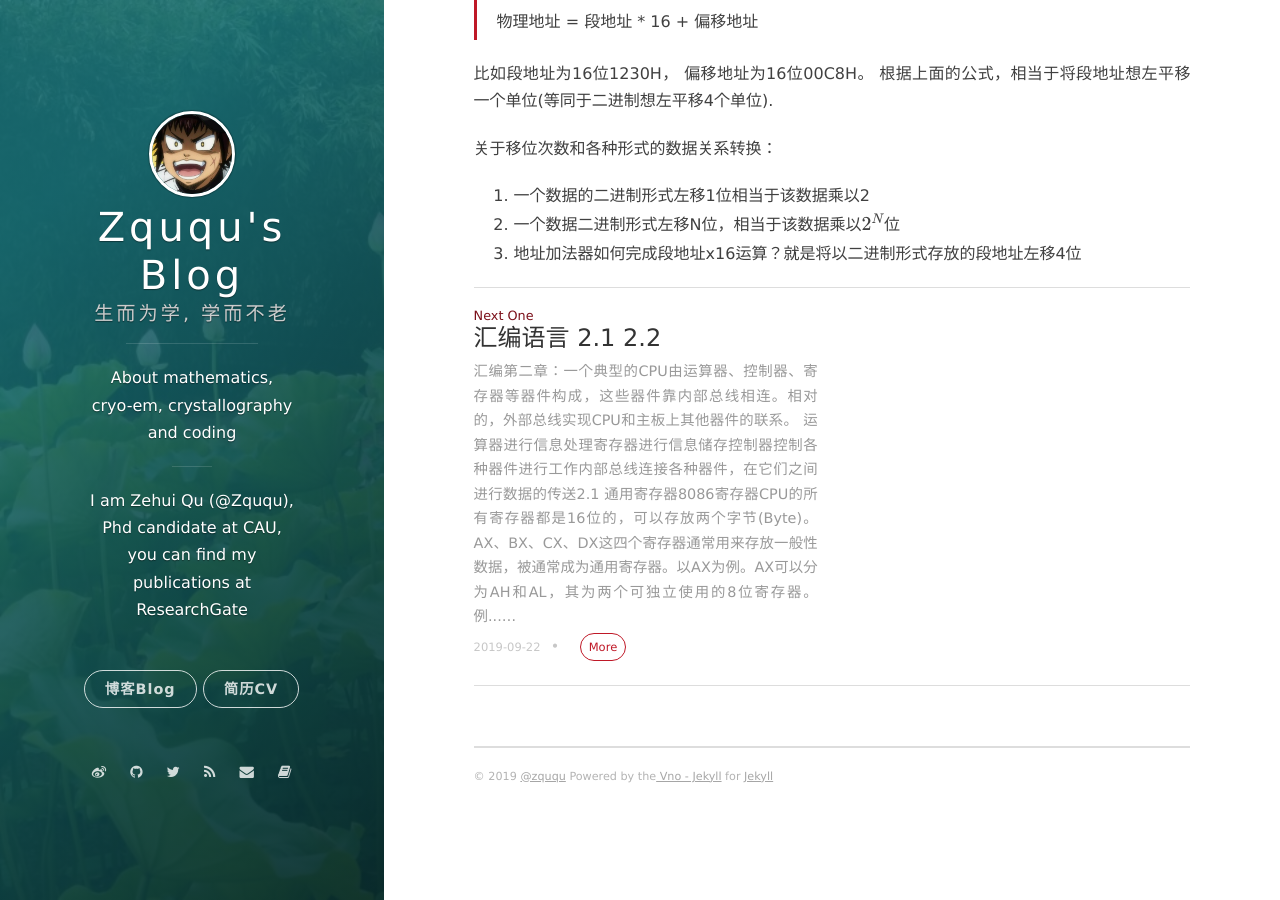
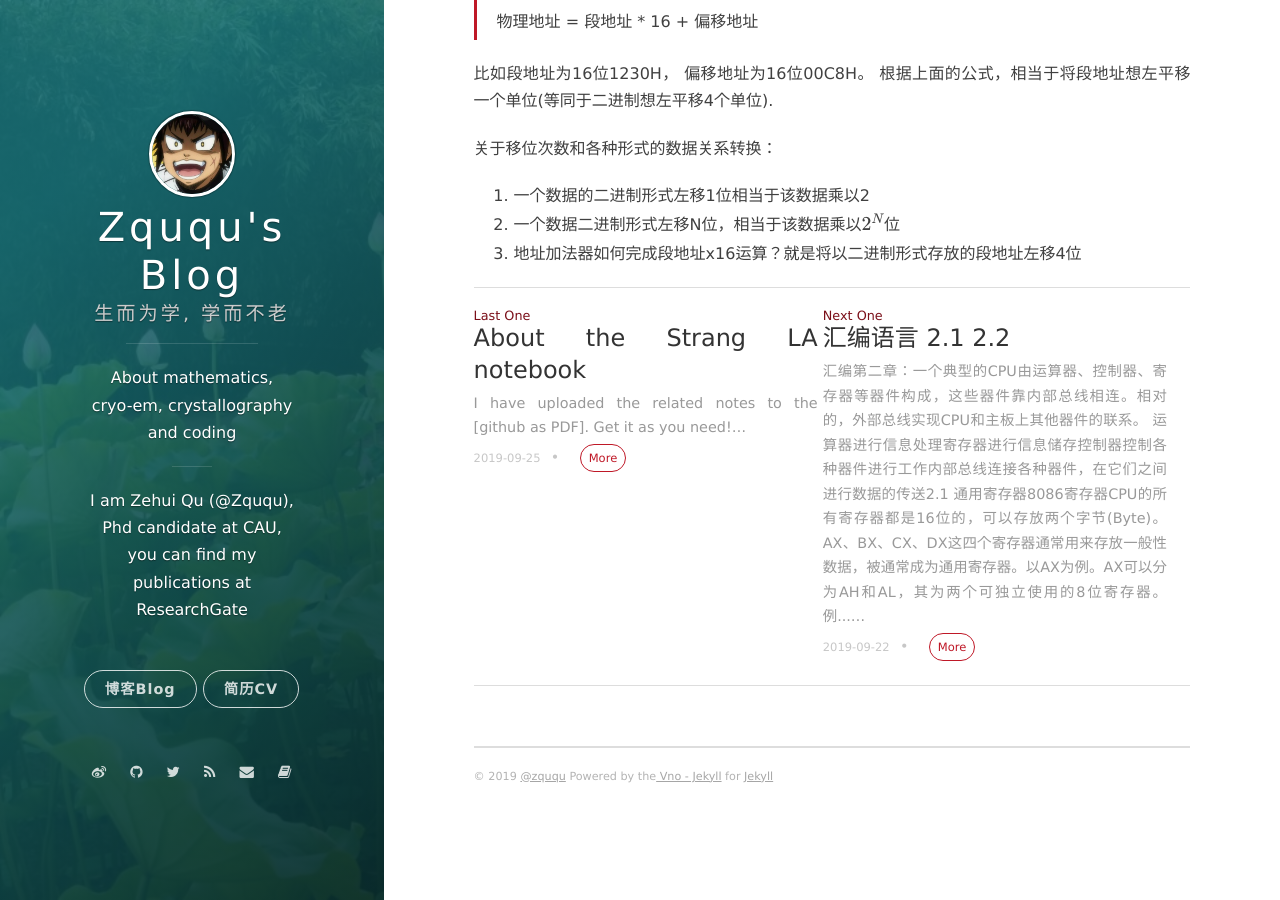
Before and after one commit to onevcat/vno-jekyll, a Jekyll site: the page built from _posts/2019-09-25-assembly-language-3.markdown, in a window 1280 px wide and 900 px high, scrolled down 1012 px. Built offline with Jekyll 4.4.1, drawn with Linux system fonts in a browser that asks for light colours; nearby versions of some CDN libraries; formulas are drawn with MathJax 3; comment, search, counter and statistics services are not loaded.

Commit message:
new post

```diff
--- /dev/null
+++ b/_posts/2019-09-25-About-Gilbert-Strang-LA-notebook.markdown
@@ -0,0 +1,6 @@
+---
+layout: post
+title: About the Strang LA notebook
+date: 2019-09-25 21:01:24.000000000 +09:00
+---
+I have uploaded the related notes to the [github as PDF]. Get it as you need!
--- a/_posts/2019-09-25-assembly-language-3.markdown
+++ b/_posts/2019-09-25-assembly-language-3.markdown
@@ -1,7 +1,7 @@
 ---
 layout: post
 title: 汇编语言2.4 2.5 2.6
-data: 2019-09-25 20:08:24.000000000 +09:00
+date: 2019-09-25 20:08:24.000000000 +09:00
 ---
 ### 2.4 物理地址
 所有的内存单元构成的存储空间使一个一维的线性空间，每一个内存单元在这个空间中都有唯一的地址，我们称这个唯一的地址为***物理地址***。
```
Also changed, not shown: _posts/2019-09-28-assembly-language-4.markdown (added, +16 -0 lines).
